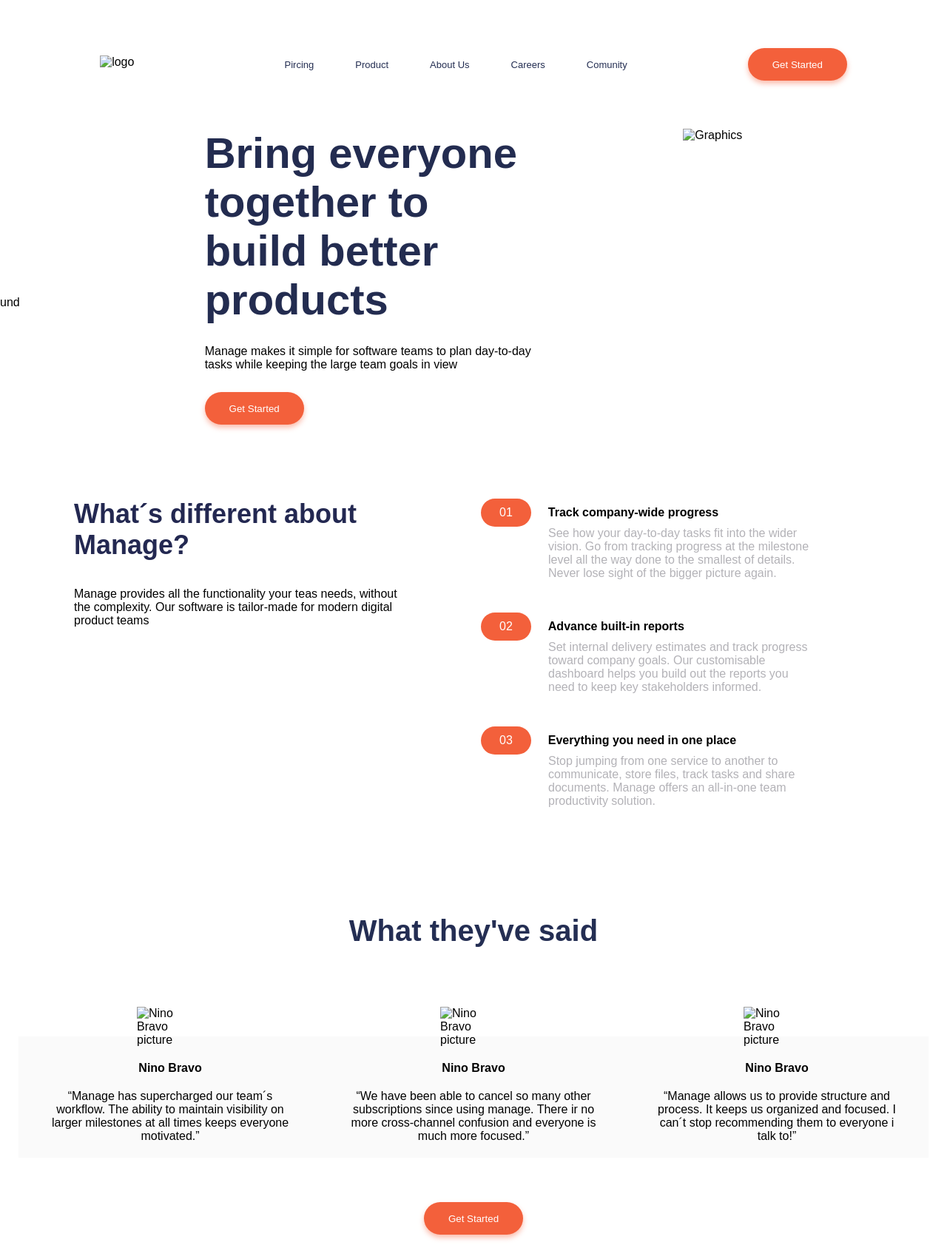
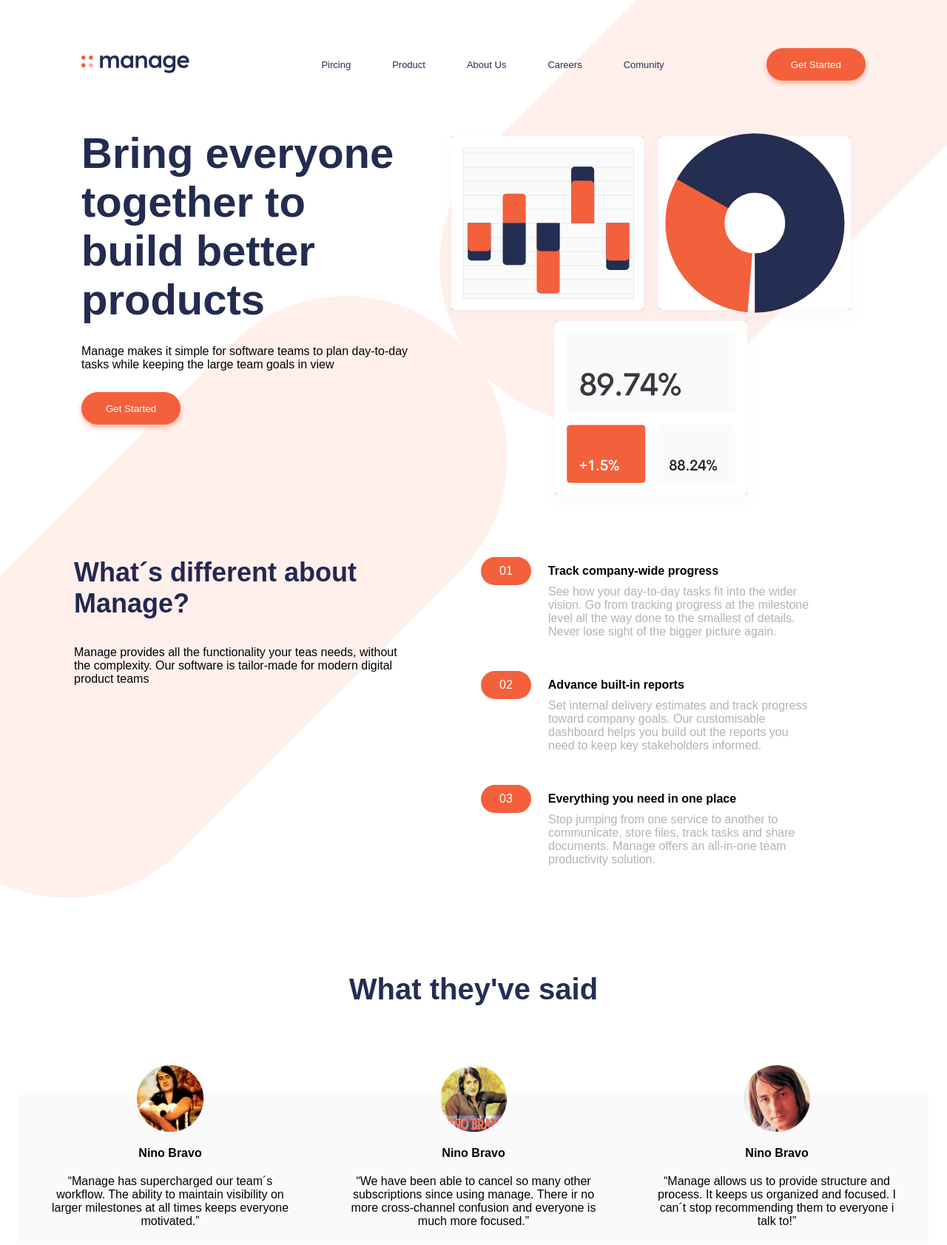
Before and after one commit to nattury/FrontEndI, a plain HTML site: page index.html in a window 1280 px wide. Shown: the top 1683 px of the page at 74% size. Drawn offline with Linux system fonts and the light colour scheme; a web font is replaced by a local one.

Commit message:
Corrección rutas

```diff
--- a/index.html
+++ b/index.html
@@ -4,24 +4,24 @@
     <meta charset="UTF-8" />
     <meta http-equiv="X-UA-Compatible" content="IE=edge" />
     <meta name="viewport" content="width=device-width, initial-scale=1.0" />
-    <link rel="shortcut icon" href="./imgfavicon.png" type="image/x-icon" />
+    <link rel="shortcut icon" href="./img/favicon.png" type="image/x-icon" />
     <link rel="stylesheet" href="./css/style.css" />
     <title>FrontEnd I</title>
   </head>
   <body>
     <header>
       <img
-        src="./imgbg-tablet-pattern.svg"
+        src="./img/bg-tablet-pattern.svg"
         alt="orange-background"
         class="orange-piece1"
       />
       <img
-        src="./imgbg-tablet-pattern.svg"
+        src="./img/bg-tablet-pattern.svg"
         alt="orange-background"
         class="orange-piece2"
       />
       <nav>
-        <img src="./imglogo.svg" alt="logo" />
+        <img src="./img/logo.svg" alt="logo" />
         <ul type="none">
           <li><a href="#">Pircing</a></li>
           <li><a href="#">Product</a></li>
@@ -52,7 +52,7 @@
           </div>
         </div>
         <div class="graphics">
-          <img src="./imgIlustracion.svg" alt="Graphics" />
+          <img src="./img/Ilustracion.svg" alt="Graphics" />
         </div>
       </section>
       <section class="secundary-section">
@@ -104,7 +104,7 @@
         <h2>What they've said</h2>
         <div class="customer-carousel">
           <div class="card-hidden">
-            <img src="./imgnino-bravo1.png" alt="Nino Bravo picture" />
+            <img src="./img/nino-bravo1.png" alt="Nino Bravo picture" />
             <p class="name-customer">Nino Bravo</p>
             <p>
               “Manage has supercharged our team´s workflow. The ability to
@@ -113,7 +113,7 @@
             </p>
           </div>
           <div class="card">
-            <img src="./imgnino-bravo2.png" alt="Nino Bravo picture" />
+            <img src="./img/nino-bravo2.png" alt="Nino Bravo picture" />
             <p class="name-customer">Nino Bravo</p>
             <p>
               “We have been able to cancel so many other subscriptions since
@@ -122,7 +122,7 @@
             </p>
           </div>
           <div class="card-hidden">
-            <img src="./imgnino-bravo3.png" alt="Nino Bravo picture" />
+            <img src="./img/nino-bravo3.png" alt="Nino Bravo picture" />
             <p class="name-customer">Nino Bravo</p>
             <p>
               “Manage allows us to provide structure and process. It keeps us
@@ -144,7 +144,7 @@
     <footer>
       <div class="left-footer">
         <div>
-          <img src="./imgwhite-logo.svg" alt="logo" />
+          <img src="./img/white-logo.svg" alt="logo" />
         </div>
         <div class="social-networks">
           <a href="https://es-la.facebook.com/">
```
